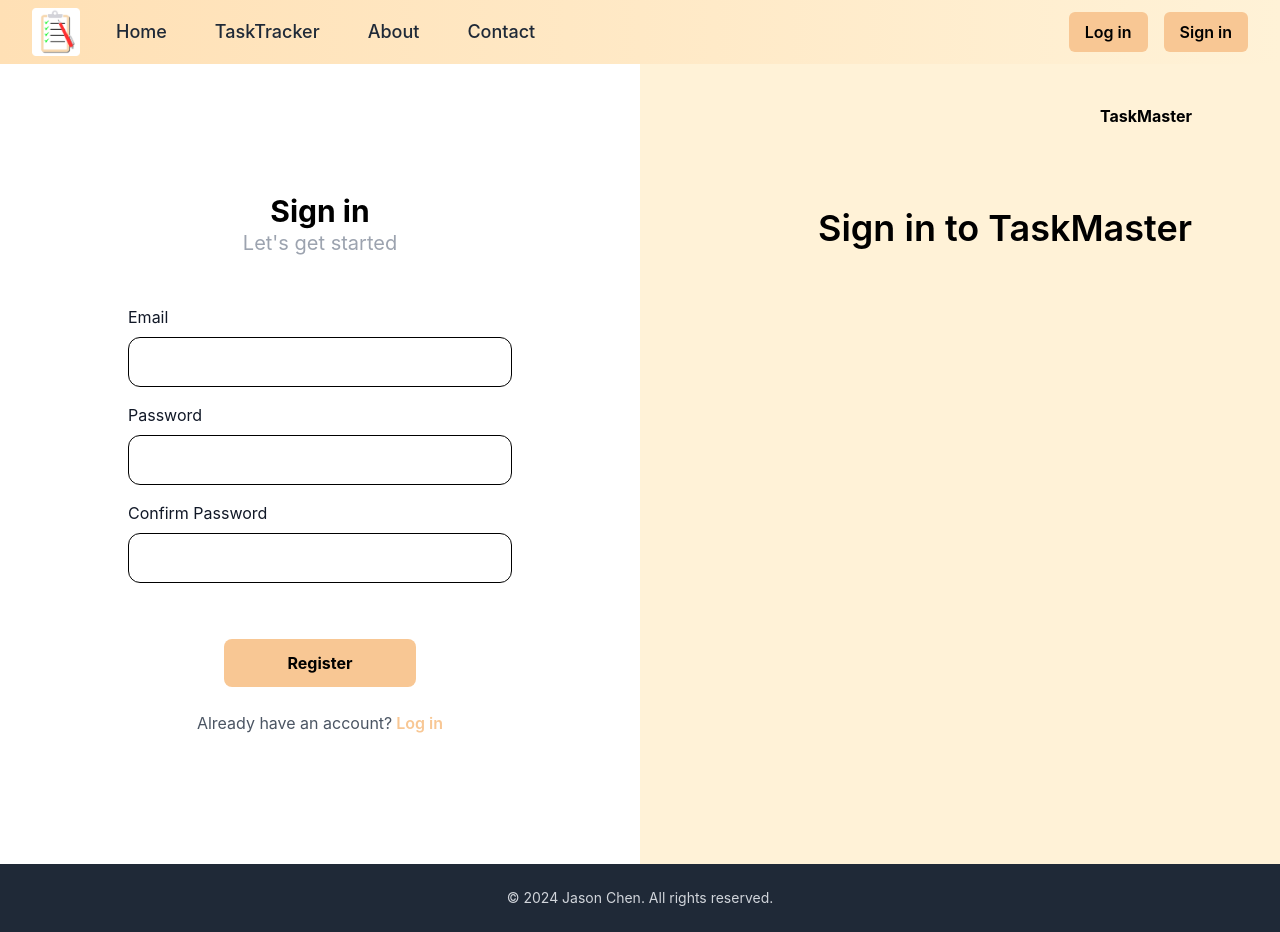
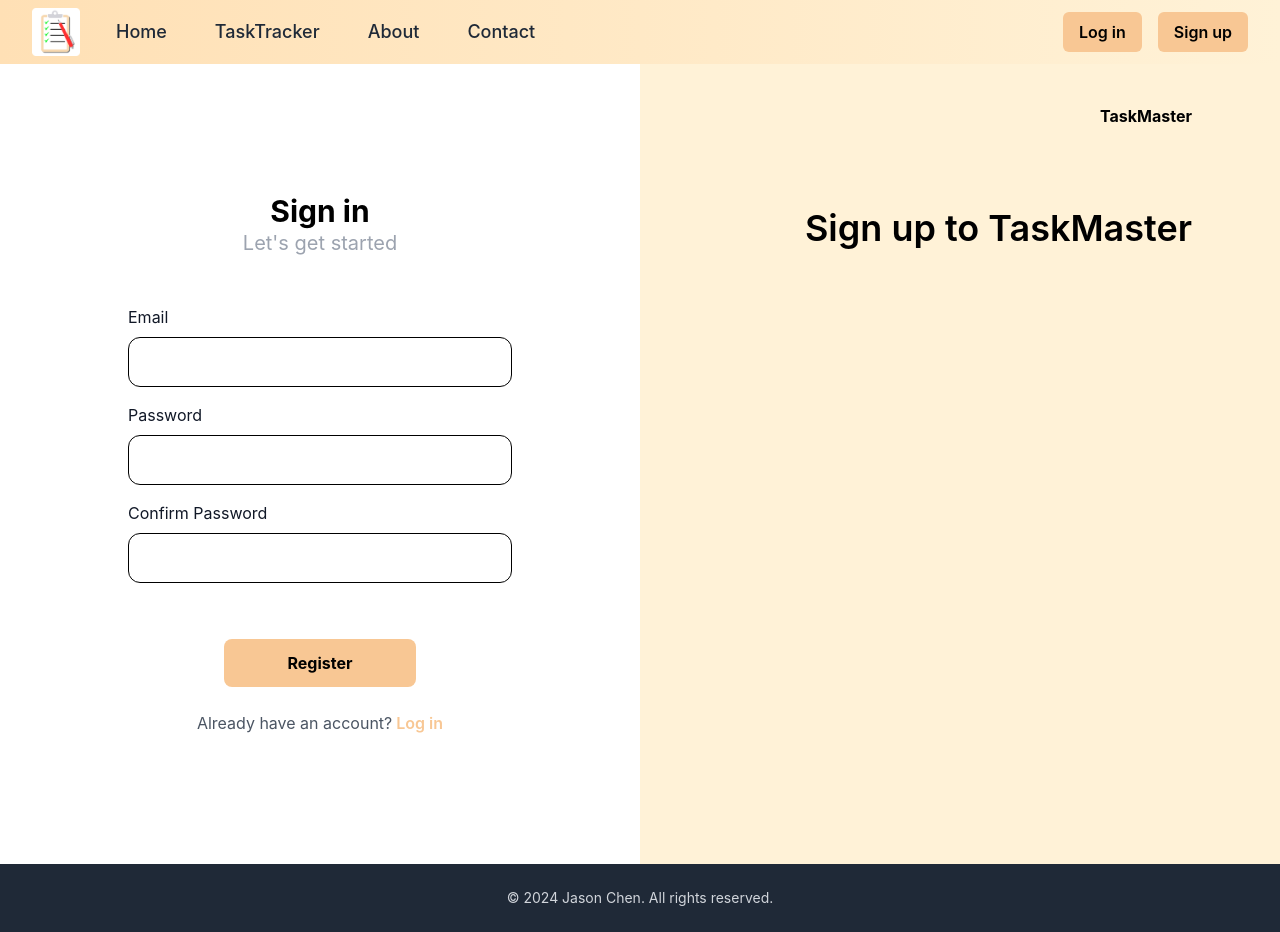
Before and after one commit to JI1IN/Task-Tracker, a React (Create React App) app in the folder frontend/: page /register in a window 1280 px wide. Built offline with nearby package versions, Linux system fonts and the light colour scheme; no server answers.

Commit message:
correction of wording

```diff
--- a/frontend/src/App.jsx
+++ b/frontend/src/App.jsx
@@ -74,7 +74,7 @@ function App() {
                   to="/register"
                   className="bg-[#F8C794] font-semibold text-base px-4 py-2 rounded-md hover:bg-[#ff8c1a] transition duration-300 ease-in-out"
                 >
-                  Sign in
+                  Sign up
                 </Link>
               </div>
             </div>
--- a/frontend/src/components/register/register.jsx
+++ b/frontend/src/components/register/register.jsx
@@ -83,7 +83,7 @@ function Register() {
 
       <div className="hidden lg:block lg:w-1/2 bg-[#FFF2D7]">
         <h1 className="p-10 mr-12 font-bold flex justify-end">TaskMaster</h1>
-        <h1 className="p-10 mr-12 font-semibold text-4xl flex justify-end">Sign in to TaskMaster</h1>
+        <h1 className="p-10 mr-12 font-semibold text-4xl flex justify-end">Sign up to TaskMaster</h1>
       </div>
     </div>
   );
```
